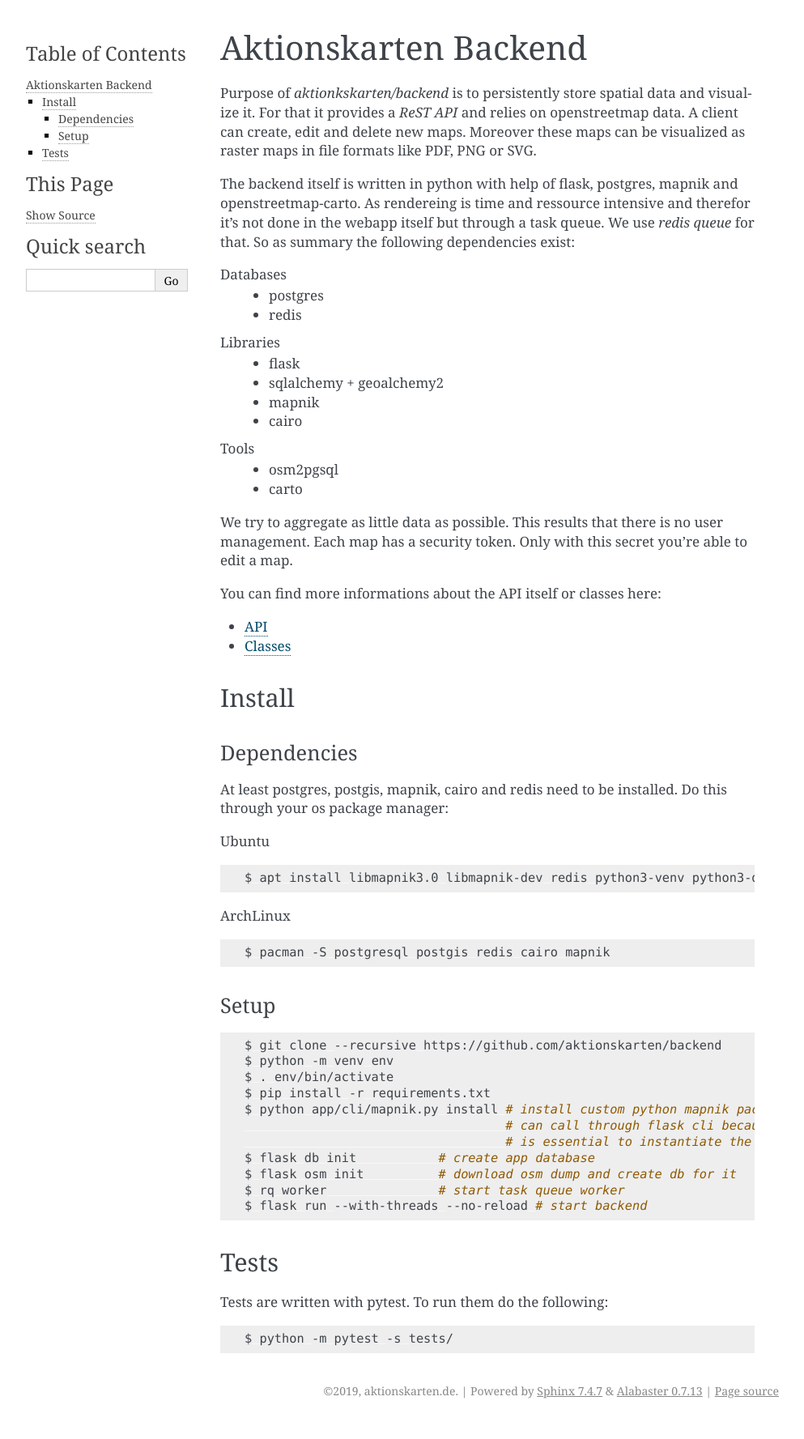
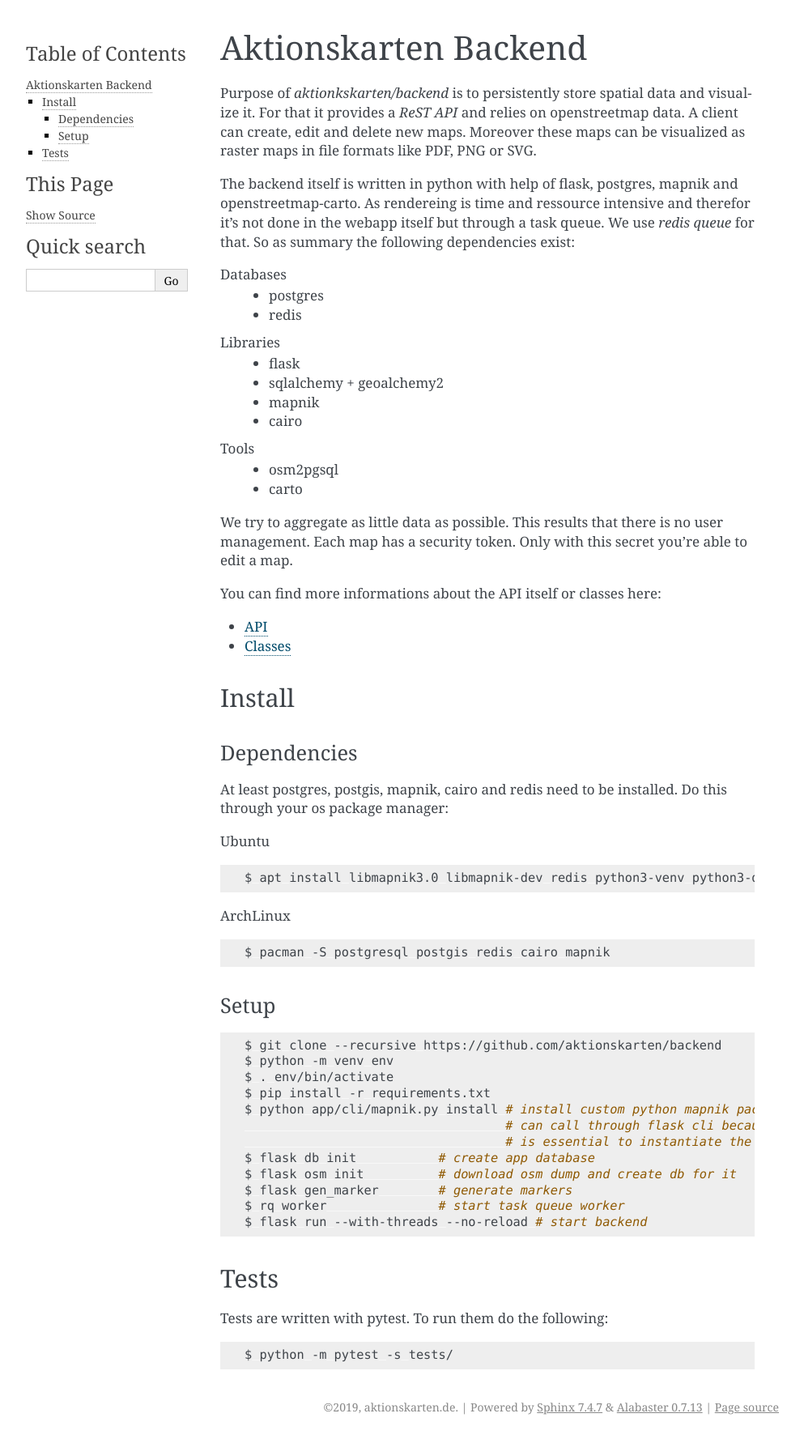
Before and after one commit to aktionskarten/backend, a Sphinx documentation site: the page built from docs/index.rst, in a window 1280 px wide. Shown: the whole page at 81% size, without its empty margins (148-1141 px from the left). Built offline with Sphinx 7.4.7, drawn with Linux system fonts in a browser that asks for light colours.

Commit message:
Update documentation

```diff
--- a/docs/index.rst
+++ b/docs/index.rst
@@ -74,6 +74,7 @@ Setup
                                      # is essential to instantiate the app
   $ flask db init           # create app database
   $ flask osm init          # download osm dump and create db for it
+  $ flask gen_marker        # generate markers
   $ rq worker               # start task queue worker
   $ flask run --with-threads --no-reload # start backend
 
```
